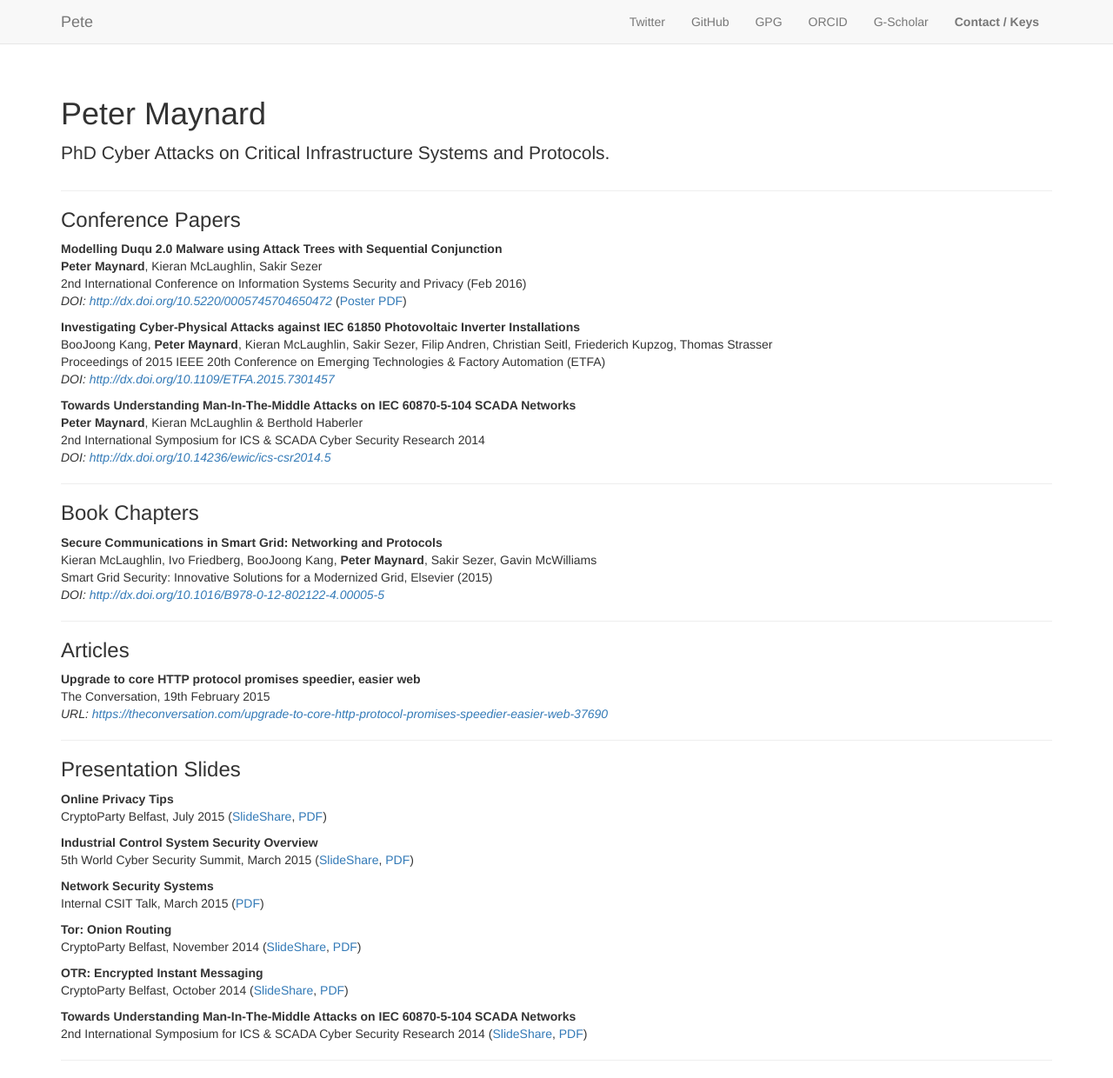
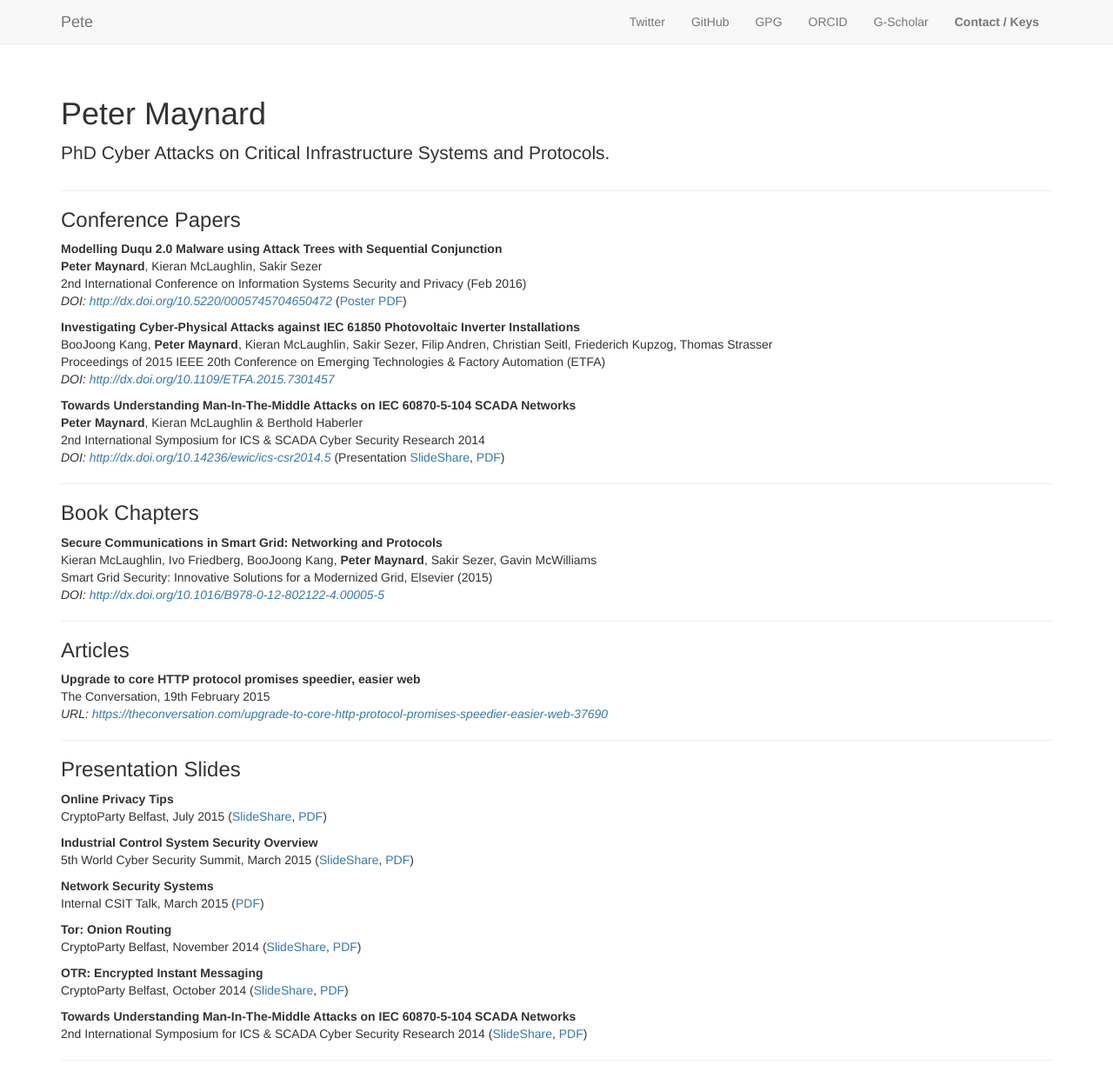
Before and after one commit to PMaynard/petermaynard.co.uk, a Jekyll site: the page built from index.md, in a window 1280 px wide. Shown: the whole page at 87% size. Built offline with Jekyll 4.4.1, drawn with Linux system fonts in a browser that asks for light colours.

Commit message:
MITM Paper link to slides

```diff
--- a/index.md
+++ b/index.md
@@ -16,7 +16,7 @@ Proceedings of 2015 IEEE 20th Conference on Emerging Technologies & Factory Auto
 **Towards Understanding Man-In-The-Middle Attacks on IEC 60870-5-104 SCADA Networks**
 **Peter Maynard**, Kieran McLaughlin & Berthold Haberler
 2nd International Symposium for ICS & SCADA Cyber Security Research 2014
-*DOI: <http://dx.doi.org/10.14236/ewic/ics-csr2014.5>*
+*DOI: <http://dx.doi.org/10.14236/ewic/ics-csr2014.5>* (Presentation [SlideShare](http://www.slideshare.net/pgmaynard/man-inthemiddletalk), [PDF](slides/man-in-the-middle.pdf))
 
 * * *
 
```
